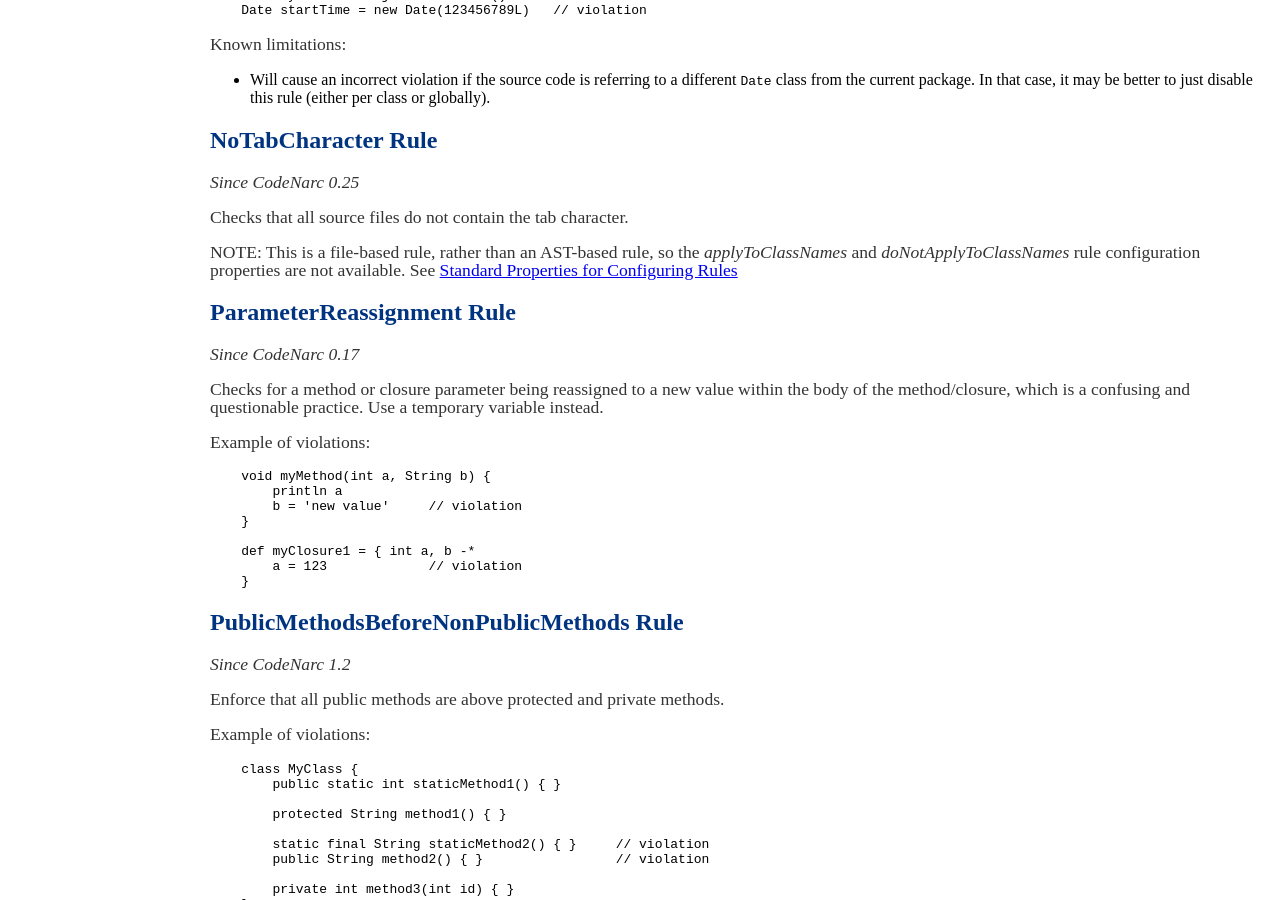
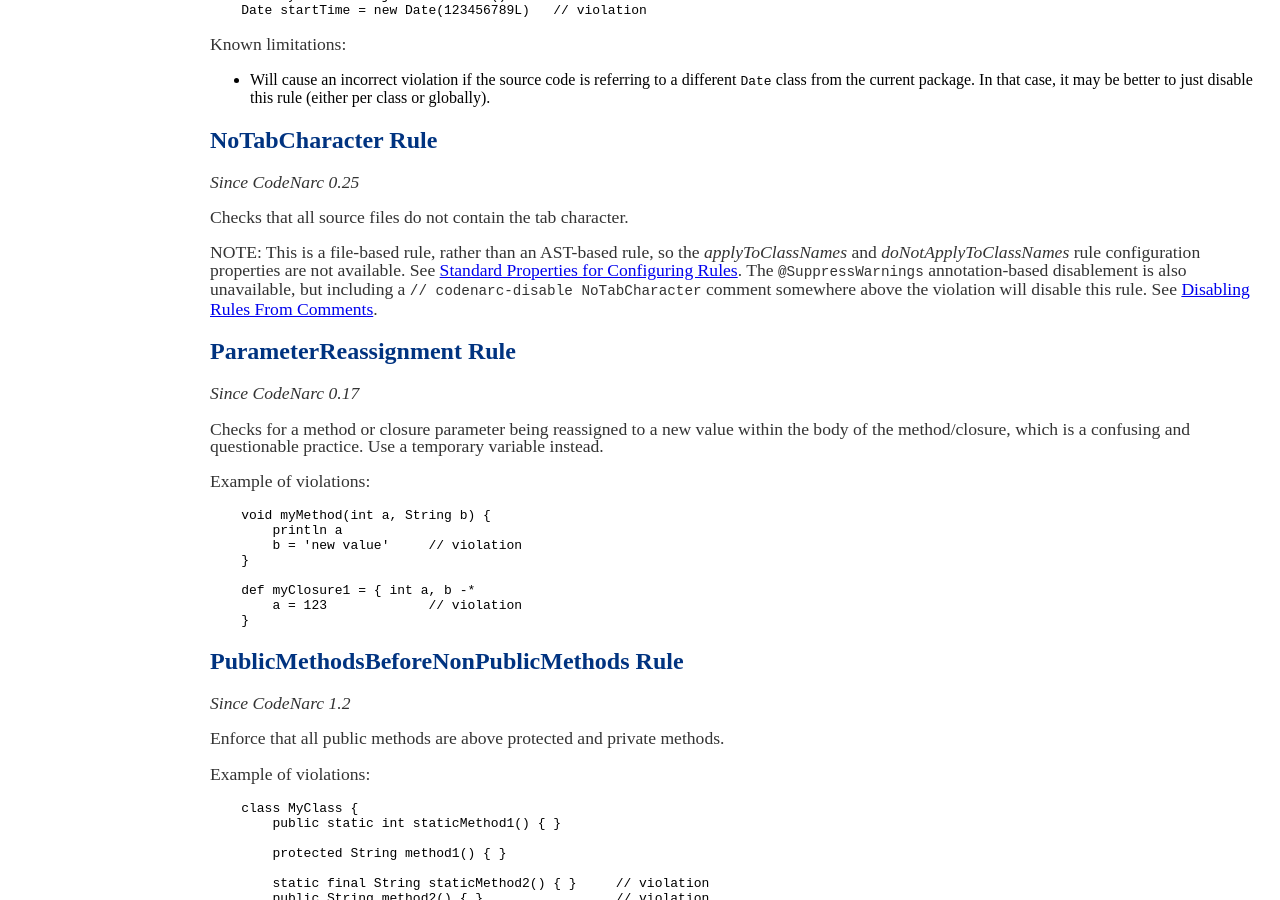
Before and after one commit to CodeNarc/CodeNarc, a Jekyll site: the page built from codenarc-rules-convention.md, in a window 1280 px wide and 900 px high, scrolled down 6631 px. Built offline with Jekyll 4.4.1, drawn with Linux system fonts in a browser that asks for light colours.

Commit message:
#644: Update rule doc re: @SuppressWarnings not available and // codenarc-disable NoTabCharacter available

```diff
--- a/codenarc-rules-convention.md
+++ b/codenarc-rules-convention.md
@@ -441,7 +441,10 @@ Checks that all source files do not contain the tab character.
 
 NOTE: This is a file-based rule, rather than an AST-based rule, so the *applyToClassNames* and
 *doNotApplyToClassNames* rule configuration properties are not available. See
-[Standard Properties for Configuring Rules](./codenarc-configuring-rules.html#standard-properties-for-configuring-rules)
+[Standard Properties for Configuring Rules](./codenarc-configuring-rules.html#standard-properties-for-configuring-rules).
+The `@SuppressWarnings` annotation-based disablement is also unavailable, but including a `// codenarc-disable NoTabCharacter` comment
+somewhere above the violation will disable this rule. See
+[Disabling Rules From Comments](./codenarc-configuring-rules.html#disabling-rules-from-comments).
 
 
 ## ParameterReassignment Rule
```
